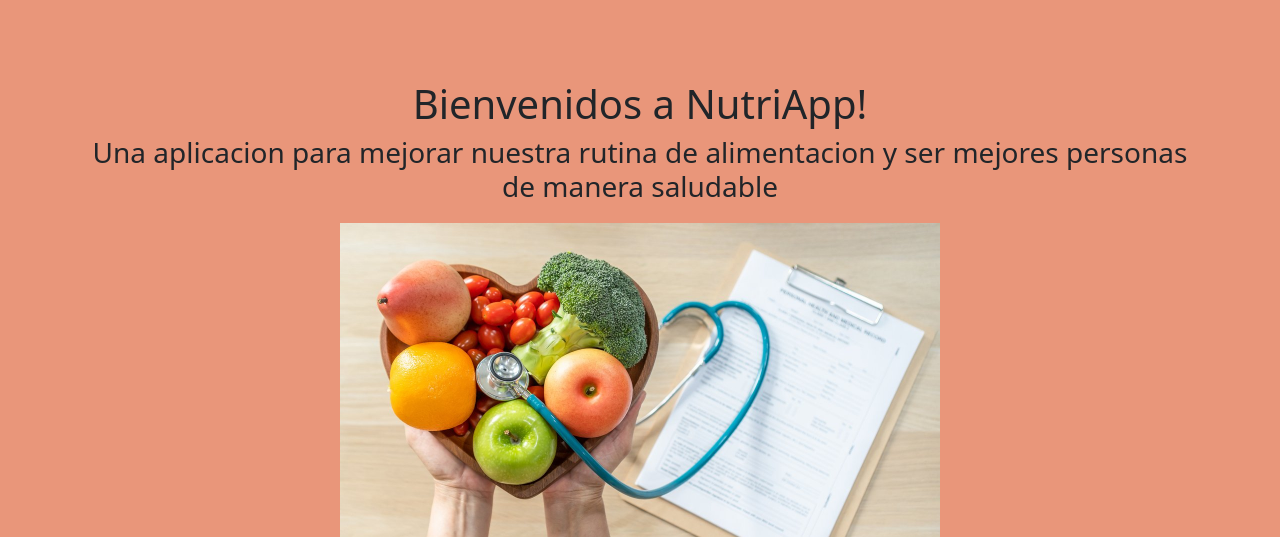
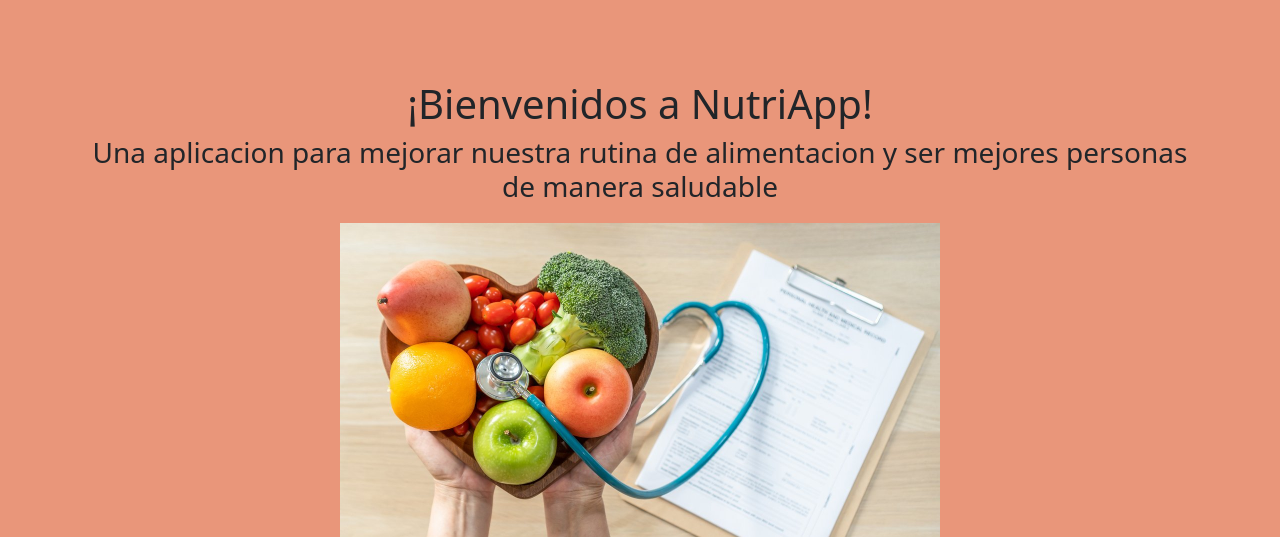
Before and after one commit to Sagarnaga-Jesus/nutriApp, a Flask app: page / in a window 1280 px wide. Shown: the part 78-615 px from the top of the page. Run offline with Flask 3, Linux system fonts and the light colour scheme.

Commit message:
cambio chiquitito para ver si funciona

```diff
--- a/templates/home.html
+++ b/templates/home.html
@@ -4,7 +4,7 @@
 
 {% block contenido %}
     <div class="container" style="margin-top: 80px; ">
-        <h1 class="text-center">Bienvenidos a NutriApp!</h1>
+        <h1 class="text-center">¡Bienvenidos a NutriApp!</h1>
         <h3 class="text-center">Una aplicacion para mejorar nuestra rutina de alimentacion y ser mejores personas de manera saludable</h3>
         <img src="static/imagenes/image.png" alt="Plato de frutas y verduras" class="img-fluid mx-auto d-block" style="max-width: 600px; margin-top: 20px;">
     </div>
```
